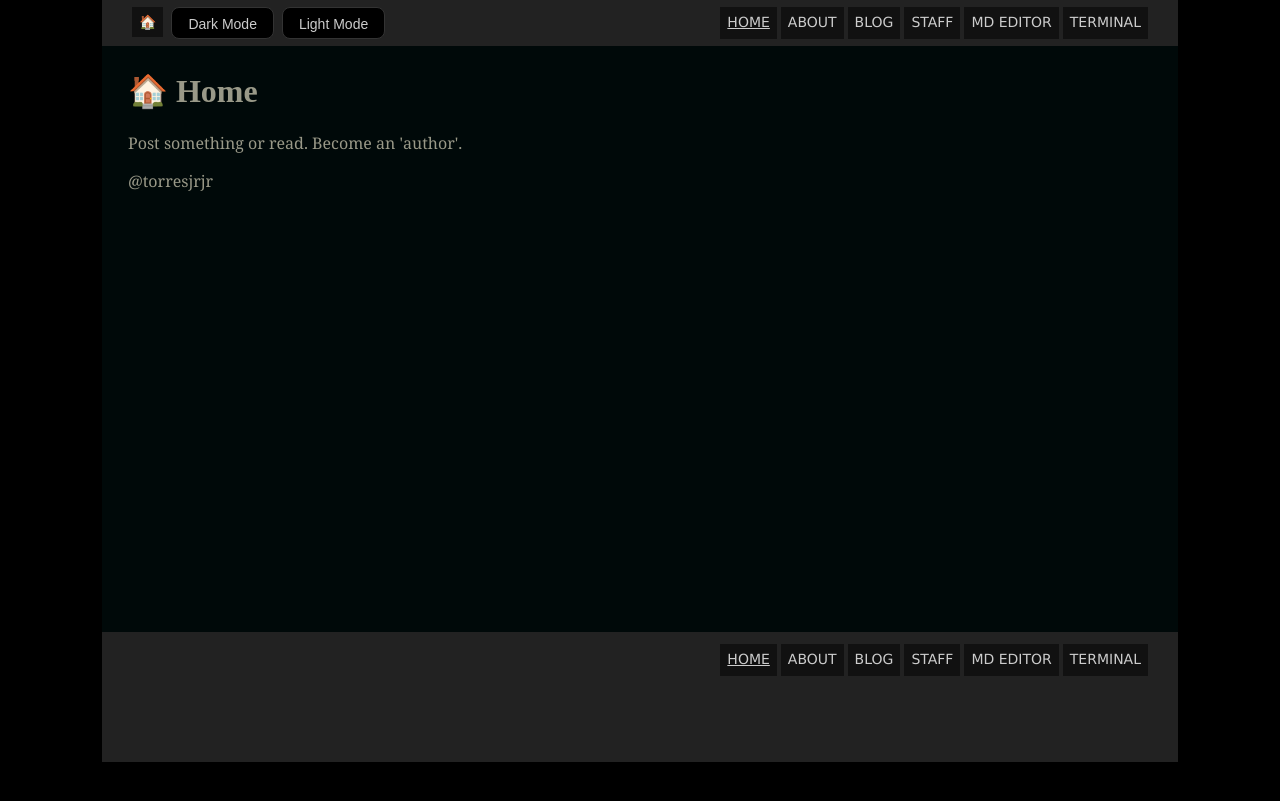
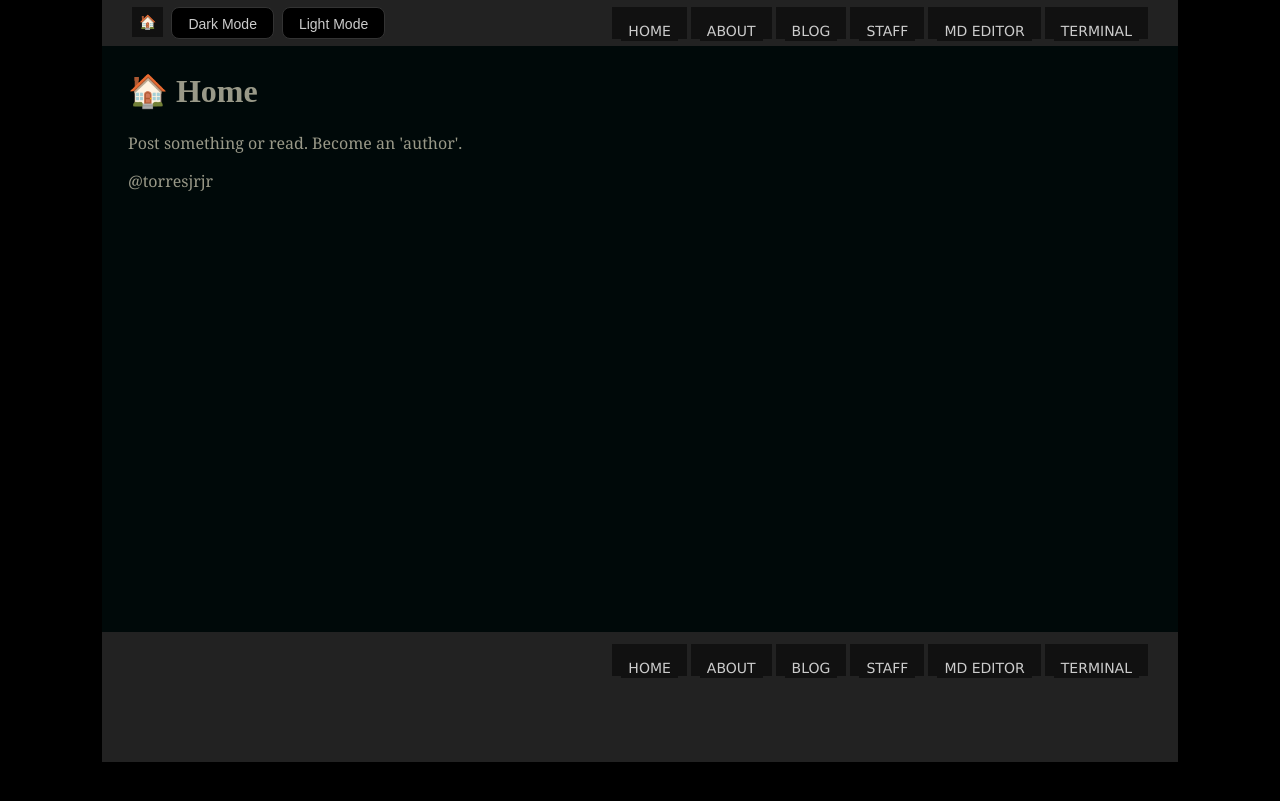
Before and after one commit to torresjrjr/torresjrjr.github.io, a Jekyll site: the page built from index.html, in a window 1280 px wide. Shown: the top 801 px of the page. Built offline with Jekyll 4.4.1, drawn with Linux system fonts in a browser that asks for light colours.

Commit message:
Update navigation.html

```diff
--- a/_includes/navigation.html
+++ b/_includes/navigation.html
@@ -4,7 +4,9 @@
 		<li class="header_ul_li">
 			{% assign page_url_wo_html_ext = page.url | remove: ".html" %}
 			<a class="header_ul_li_i" href="{{ item.link }}" {% if page_url_wo_html_ext == item.link %} id="current" {% endif %} >
-				{{ item.name | upcase }}
+				<div class="header_item">
+					{{ item.name | upcase }}
+				</div>
 			</a>
 		</li>
 		{% endfor %}
```
